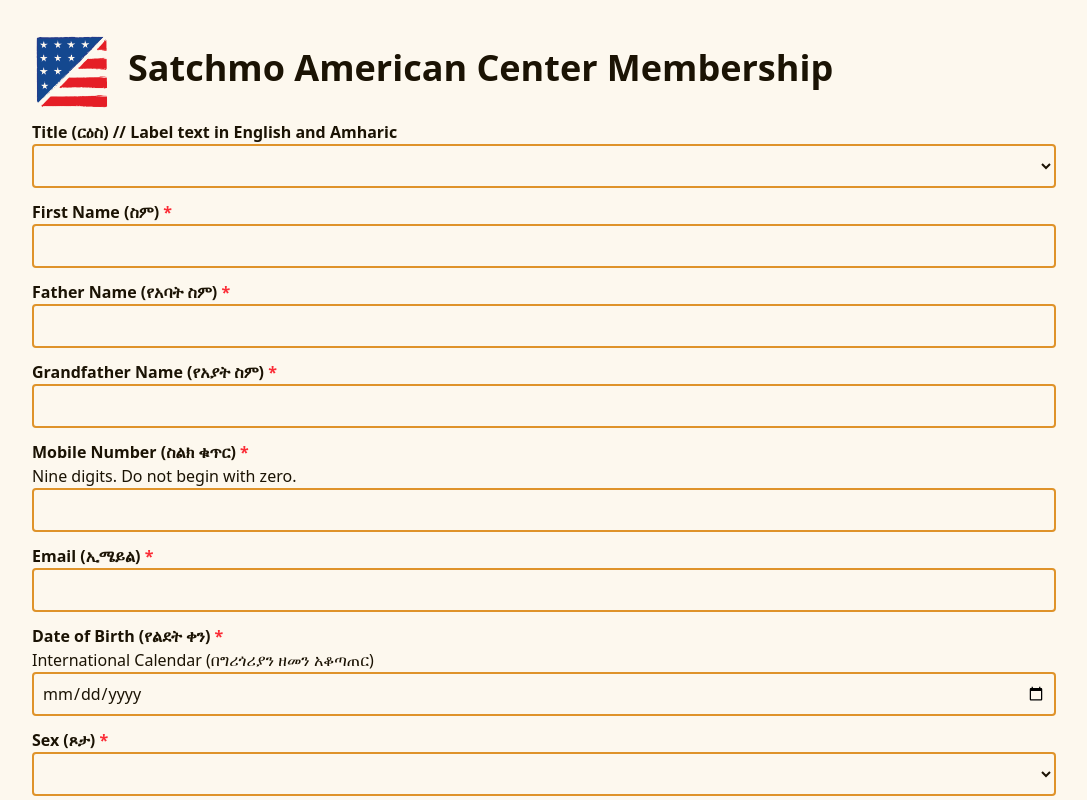
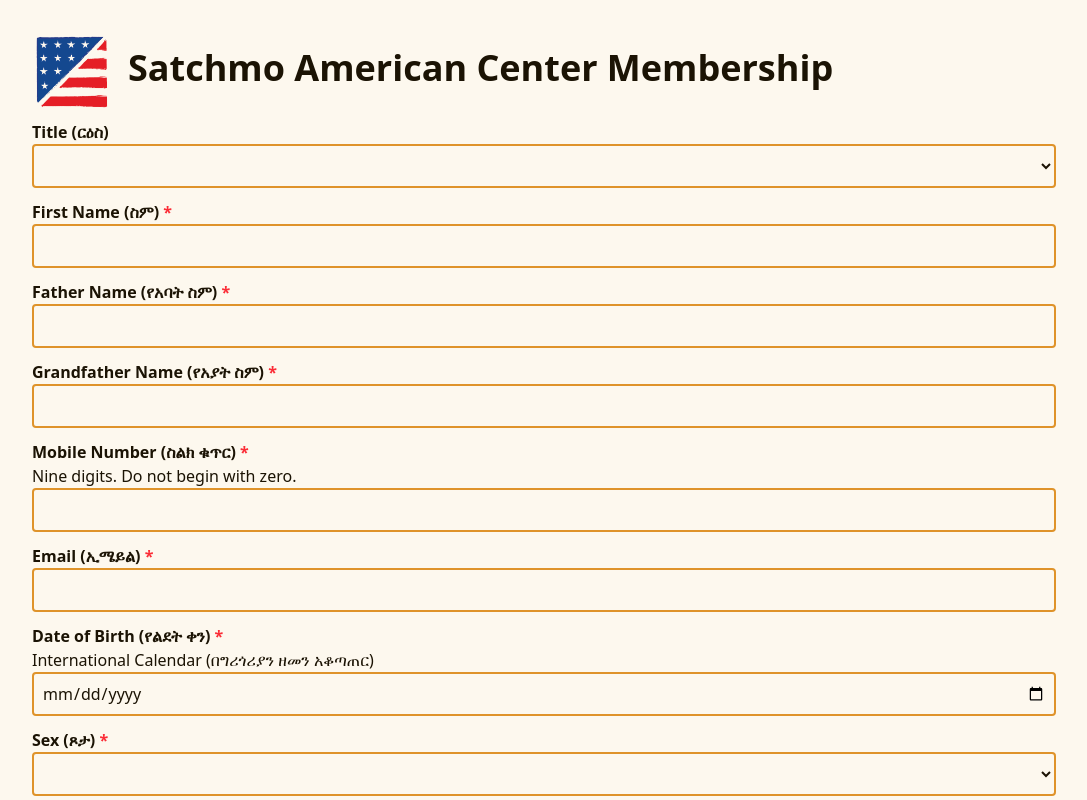
Before and after one commit to SatchmoDev/Jazzio, a Next.js app: page /register in a window 1280 px wide. Shown: the top 800 px of the page, without its empty margins (96-1183 px from the left). Built offline with nearby package versions, Linux system fonts and the light colour scheme.

Commit message:
Update page.tsx
Label English

```diff
--- a/src/app/register/page.tsx
+++ b/src/app/register/page.tsx
@@ -52,7 +52,7 @@
         <form action={action} className="flex flex-col">
           {/* Title dropdown */}
           <label htmlFor="title" className="font-semibold">
-            Title (ርዕስ) // Label text in English and Amharic
+            Title (ርዕስ)
           </label>
           <select
             name="title" // Name for form data
```
